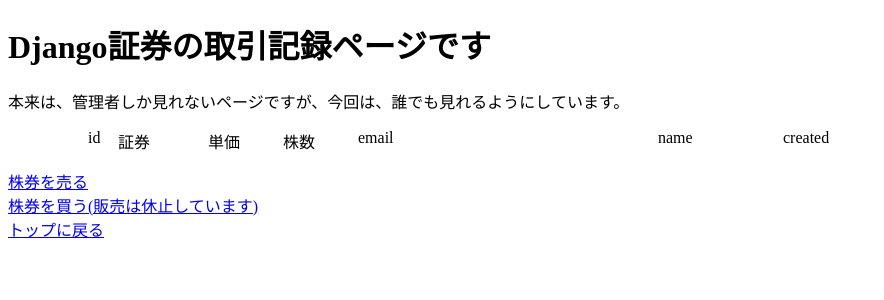
After one commit to k-chnpnynym/ren, a Django app: page /stock/purchase_list/ in a window 1280 px wide. The commit adds this page. Shown: the top 300 px of the page, without its empty margins (0-884 px from the left). Run offline with Django 3.2, Linux system fonts and the light colour scheme; data comes from the database, SQL or seed files in the repository; data that the repository does not hold is empty.

Commit message:
購入履歴ページを追加した。

```diff
--- a/stock/urls.py
+++ b/stock/urls.py
@@ -8,4 +8,5 @@ urlpatterns = [
     path('item/<int:pk>/', views.stock_detail, name='detail'),
     path('buy/', views.StockBuy.as_view(), name='buy'),
     path('_buy/', views.stock_buy, name='buy_func'),
+    path('purchase_list/', views.StockPurchaseList.as_view(), name='purchase_list'),
 ]
--- a/stock/views.py
+++ b/stock/views.py
@@ -1,10 +1,11 @@
 from django.contrib import messages
-from django.http import HttpResponseNotFound, Http404
-from django.shortcuts import resolve_url, render, redirect, get_object_or_404
+from django.http import Http404
+from django.shortcuts import resolve_url, render, redirect
+from django.views import View
 from django.views.generic import ListView, CreateView, RedirectView
 
 from stock.forms import StockPurchaseForm
-from stock.models import Stock
+from stock.models import Stock, StockPurchase
 
 
 class StockTopView(ListView):
@@ -68,3 +69,13 @@ class RedirectToIndex(RedirectView):
 
     def get_redirect_url(self, *args, **kwargs):
         return resolve_url('stock:index')
+
+class StockPurchaseList(View):
+    """
+    売買リストを表示する
+    """
+
+    def get(self, request, *args, **kwargs):
+        purchase_list = StockPurchase.objects.all().select_related("stock")
+        context = {'purchase_list': purchase_list}
+        return render(request, 'stock/purchase_list.html', context)
--- a/templates/stock/index.html
+++ b/templates/stock/index.html
@@ -74,6 +74,7 @@
     </ul>
     <p class="links">
         <a href="/stock/buy/">株券を売る</a><br>
+        <a href="/stock/purchase_list/">株券売買履歴</a><br>
         <a href="#">株券を買う(販売は休止しています)</a><br>
         <a href="/">トップに戻る</a><br/>
     </p>
--- /dev/null
+++ b/templates/stock/purchase_list.html
@@ -0,0 +1,79 @@
+<!DOCTYPE html>
+{% load static %}
+<html lang="en">
+<head>
+    <meta charset="UTF-8">
+    <meta name="viewport" content="width=device-width, initial-scale=1.0">
+    <link rel="icon" href="{% static 'favicon-gold.ico' %}">
+    <style>
+        ul {
+            list-style: none;
+        }
+
+        .ul-flex {
+            display: grid;
+            grid-template-columns: 30px 90px 75px 75px 300px 125px 175px;
+        }
+
+        .stock_type {
+            width: 100px;
+            text-align: right;
+            margin-right: 10px
+        }
+
+        .buy {
+            width:100px;
+            text-align:right;
+        }
+        .sell {
+            width: 100px;
+            text-align: right;
+        }
+
+        .label {
+            text-align :center;
+        }
+
+    </style>
+    <title>Django証券の取引記録</title>
+</head>
+<body>
+<h1>Django証券の取引記録ページです</h1>
+<section class="section">
+    本来は、管理者しか見れないページですが、今回は、誰でも見れるようにしています。<br>
+    <ul>
+        <li id="title">
+            <ul class="ul-flex">
+                <li class="purchase-id">id</li>
+                <li class="purchase-stock">証券</li>
+                <li class="purchase-total-price">単価</li>
+                <li class="purchase-weight">株数</li>
+                <li class="purchase-email">email</li>
+                <li class="purchase-name">name</li>
+                <li class="purchase-created">created</li>
+            </ul>
+        </li>
+        {% for purchase in purchase_list %}
+            <li id="{{ purchase.id }}">
+                <ul class="ul-flex">
+                    <li class="purchase-id">{{ purchase.id }}</li>
+                    <li class="purchase-id">{{ purchase.stock.name }}</li>
+                    <li class="purchase-id">{{ purchase.stock.buy }}</li>
+                    <li class="purchase-weight">{{ purchase.weight }}</li>
+                    <li class="purchase-email">{{ purchase.email }}</li>
+                    <li class="purchase-name">{{ purchase.name }}</li>
+                    <li class="purchase-created">{{ purchase.created|date:'Y/m/d H:i' }}</li>
+                </ul>
+            </li>
+        {% endfor %}
+    </ul>
+    <p>
+        <a href="{% url 'stock:buy' %}">株券を売る</a><br>
+        <a href="#">株券を買う(販売は休止しています)</a><br>
+        <a href="{% url 'main:index' %}">トップに戻る</a><br>
+    </p>
+
+</section>
+
+</body>
+</html>
```
